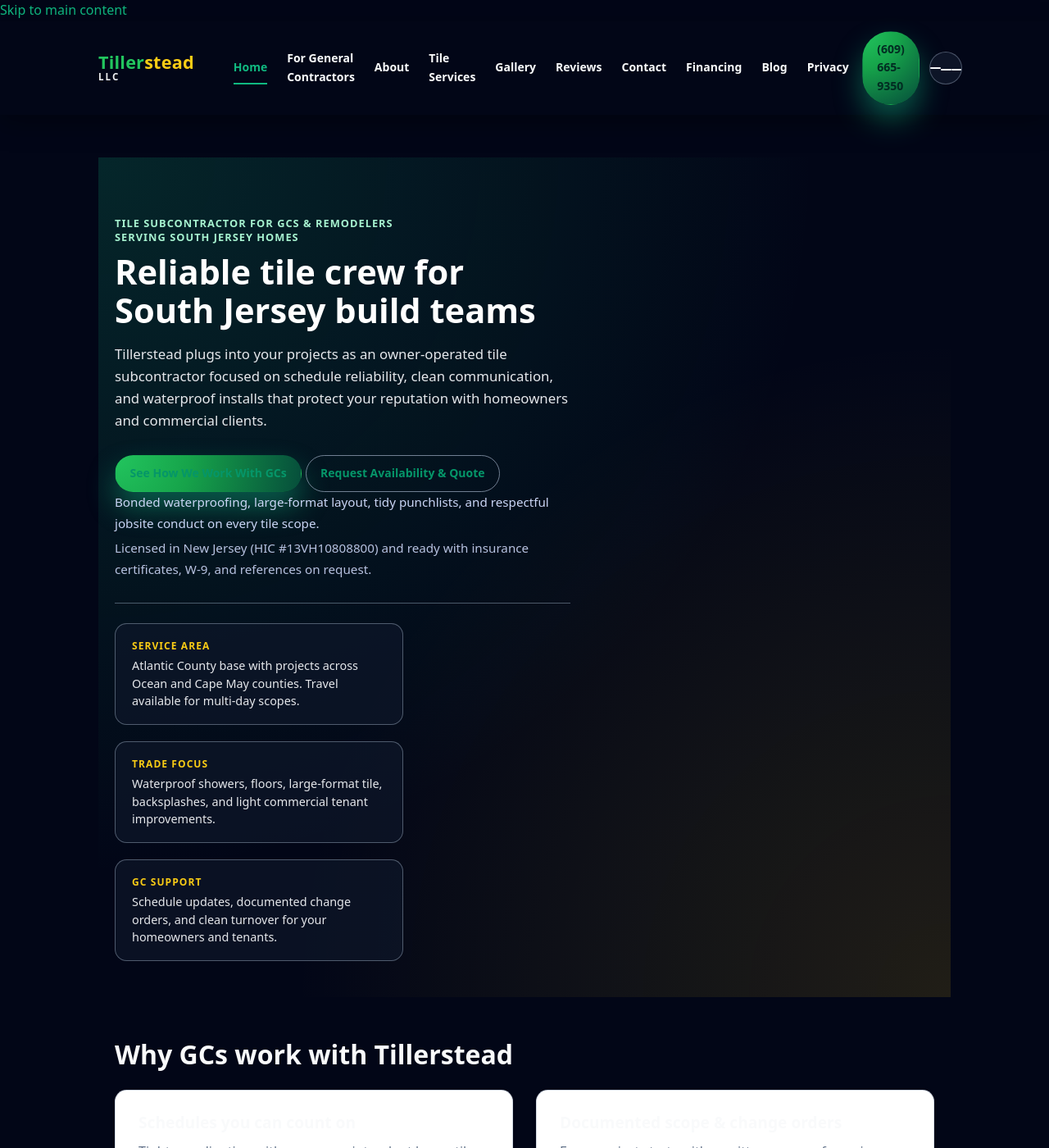
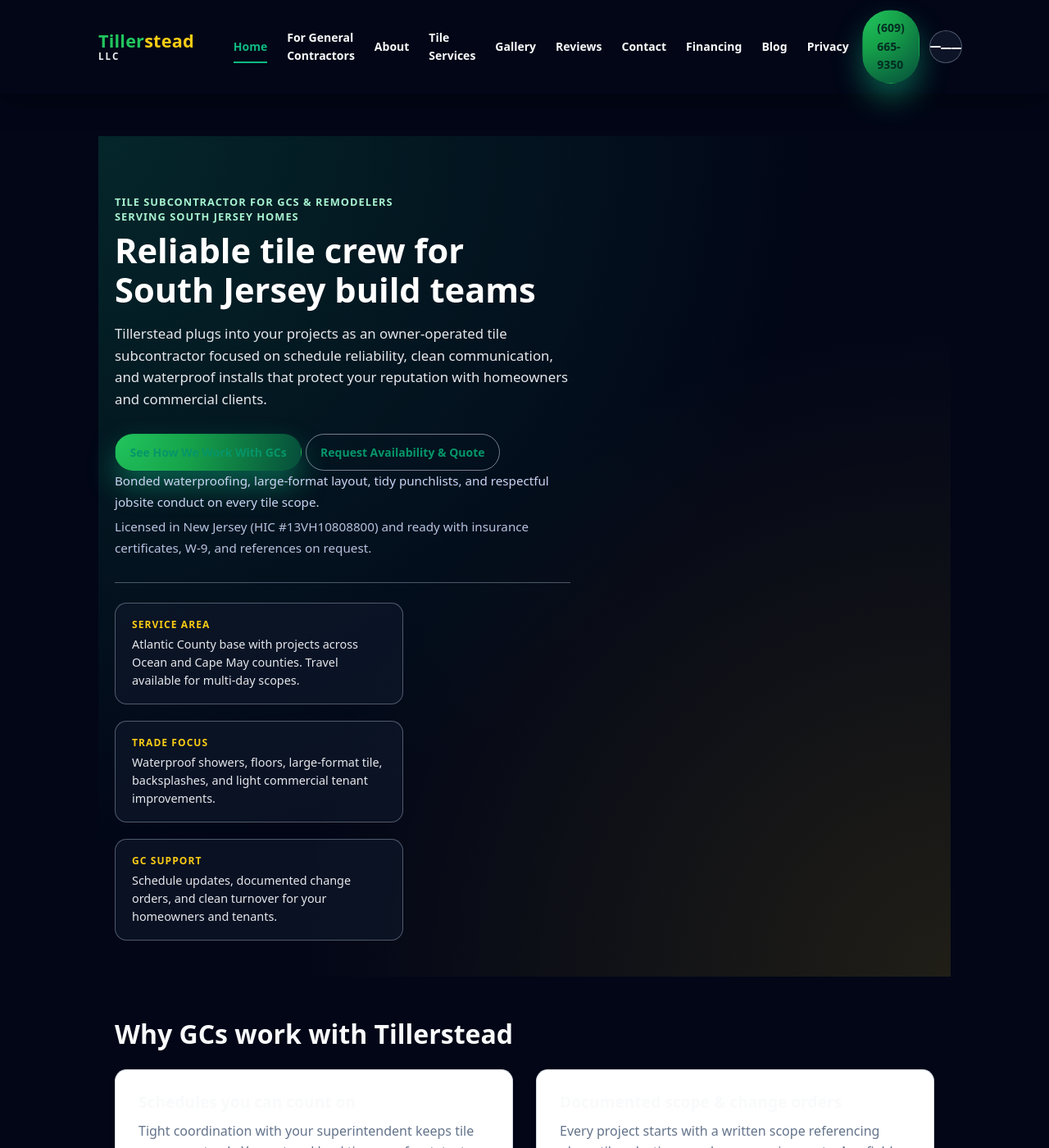
Before and after one commit to XTX33/Tillerstead-site, a Jekyll site: the page built from index.html, in a window 1280 px wide and 1400 px high. Shown: the whole window at 82% size. Built offline with Jekyll 4.4.1, drawn with Linux system fonts in a browser that asks for light colours.

Commit message:
Update default.html

```diff
--- a/_layouts/default.html
+++ b/_layouts/default.html
@@ -8,9 +8,51 @@
     <!-- Accessibility skip link -->
     <a class="skip-link" href="#main">Skip to main content</a>
 
+    <style>
+      /* Skip link: hidden by default, visible only for keyboard users on desktop */
+      .skip-link {
+        position: absolute;
+        width: 1px;
+        height: 1px;
+        padding: 0;
+        margin: -1px;
+        overflow: hidden;
+        clip: rect(0 0 0 0);
+        white-space: nowrap;
+        border: 0;
+      }
+
+      .skip-link:focus,
+      .skip-link:focus-visible {
+        position: fixed;
+        top: 0.75rem;
+        left: 0.75rem;
+        padding: 0.5rem 0.75rem;
+        background: #0f172a;
+        color: #f9fafb;
+        border-radius: 0.375rem;
+        font-size: 0.9rem;
+        z-index: 2000;
+        clip: auto;
+        width: auto;
+        height: auto;
+        white-space: normal;
+        text-decoration: none;
+        box-shadow: 0 2px 10px rgba(0, 0, 0, 0.45);
+        border: 1px solid rgba(148, 163, 184, 0.75);
+      }
+
+      /* Hide completely on touch devices (prevents random flashes on mobile) */
+      @media (hover: none) and (pointer: coarse) {
+        .skip-link {
+          display: none !important;
+        }
+      }
+    </style>
+
     {% include header.html %}
 
-    <main id="main" class="site-main" role="main">
+    <main id="main" class="site-main" role="main" tabindex="-1">
       {%- unless page.hide_hero or page.url == '/' -%}
         {%- include page-hero.html -%}
       {%- endunless -%}
```
